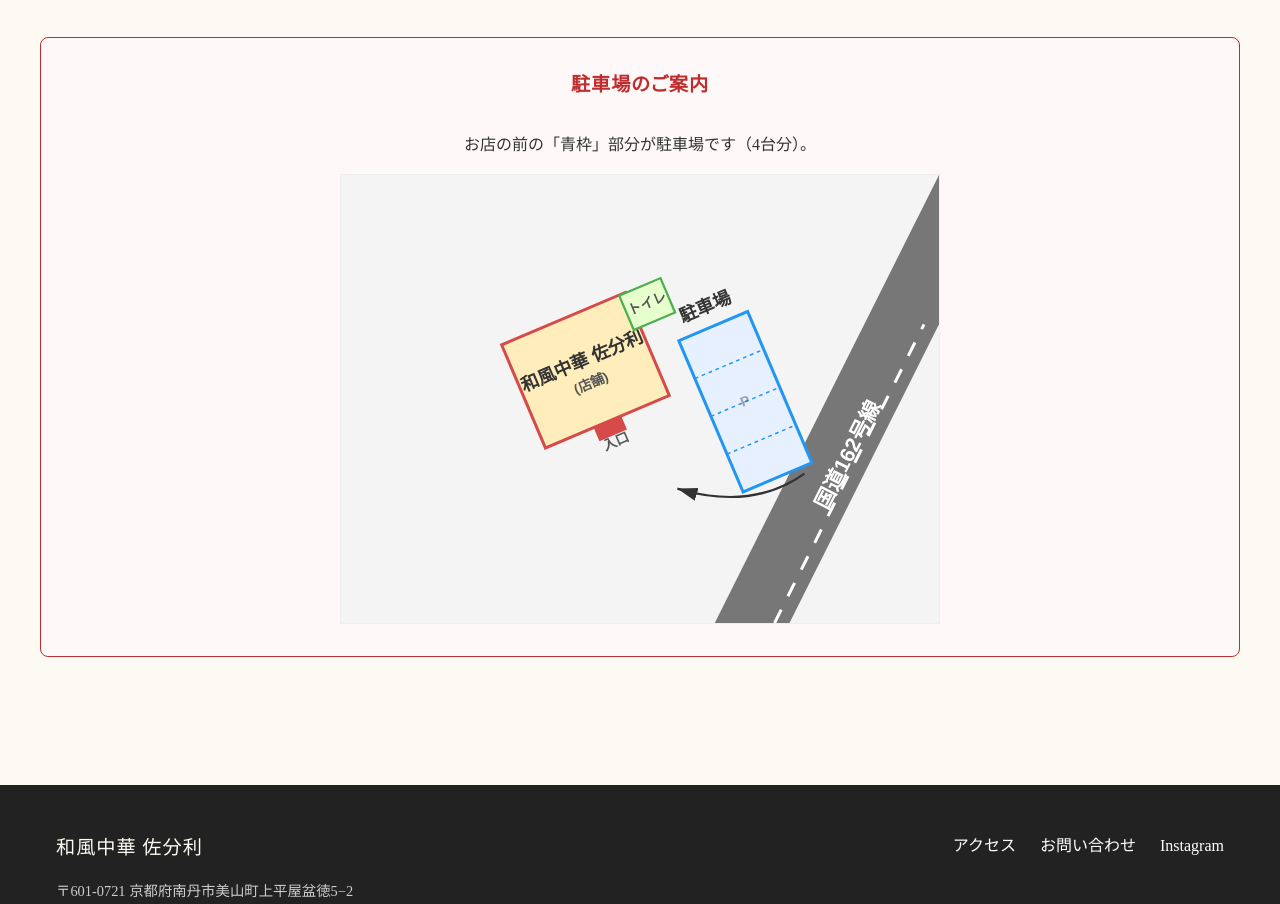
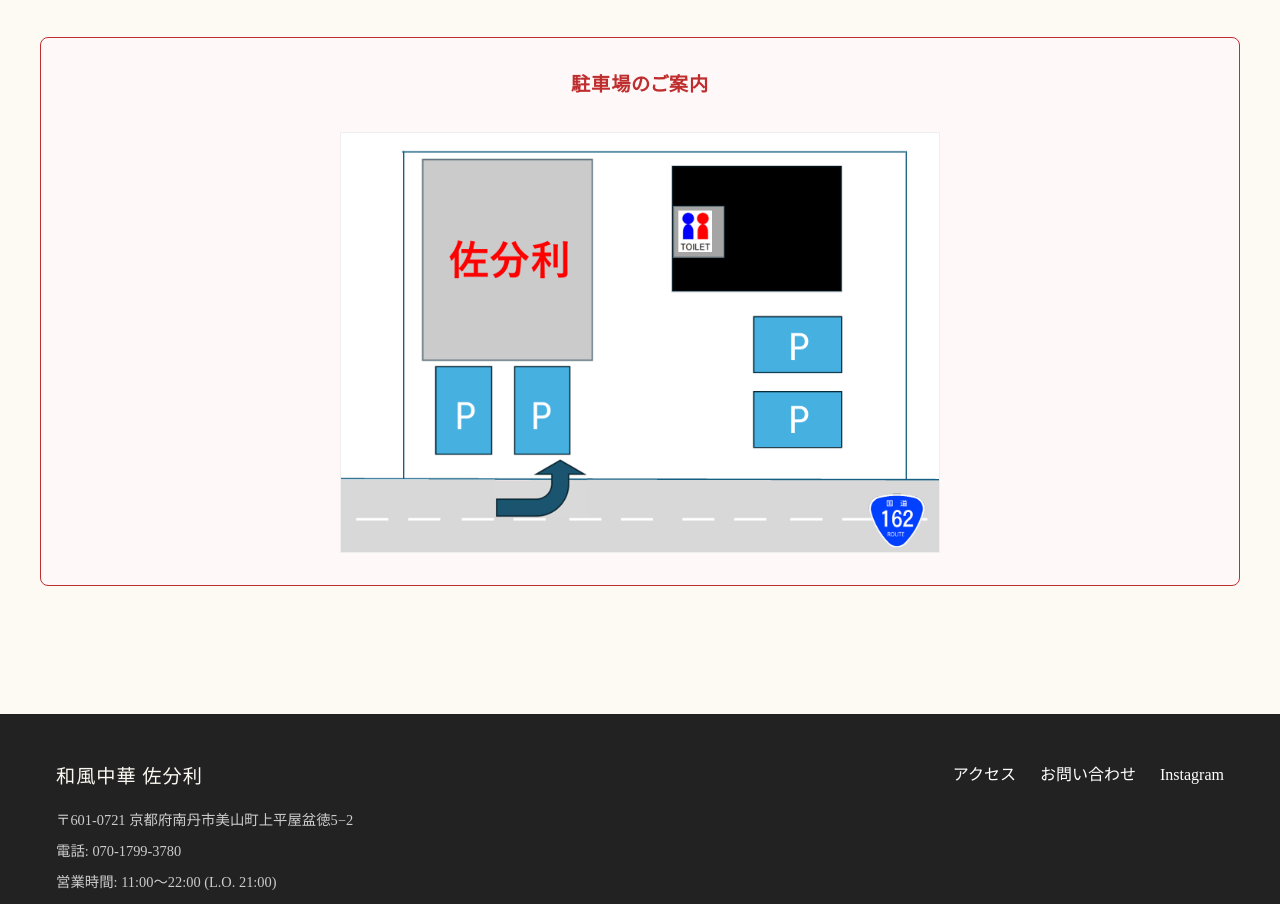
Before and after one commit to por-lgtm/saburi, a Next.js app: page /access in a window 1280 px wide. Shown: the part 780-1684 px from the top of the page. Built offline with nearby package versions, Linux system fonts and the light colour scheme.

Commit message:
fix: Remove parking description text

```diff
--- a/src/app/access/page.js
+++ b/src/app/access/page.js
@@ -72,11 +72,8 @@ export default function AccessPage() {
             <div className={styles.parkingSection} style={{ marginTop: '4rem' }}>
                 <h3 className={styles.parkingTitle} style={{ textAlign: 'center', marginBottom: '2rem', fontFamily: 'var(--font-serif)' }}>駐車場のご案内</h3>
                 <div style={{ maxWidth: '800px', margin: '0 auto', textAlign: 'center' }}>
-                    <p style={{ marginBottom: '1rem' }}>
-                        お店の前の「青枠」部分が駐車場です（4台分）。
-                    </p>
                     <img
-                        src="/images/parking_map.svg"
+                        src="/images/parking_map.png"
                         alt="和風中華佐分利 駐車場マップ"
                         style={{ width: '100%', maxWidth: '600px', height: 'auto', border: '1px solid #eee' }}
                     />
```
